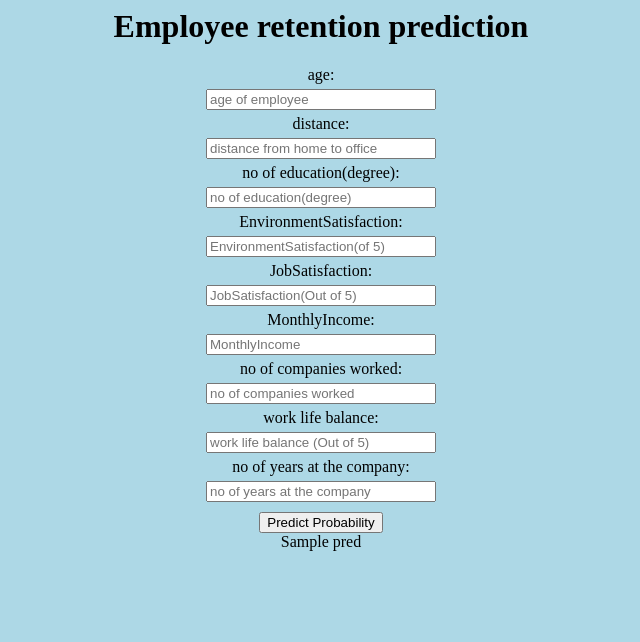
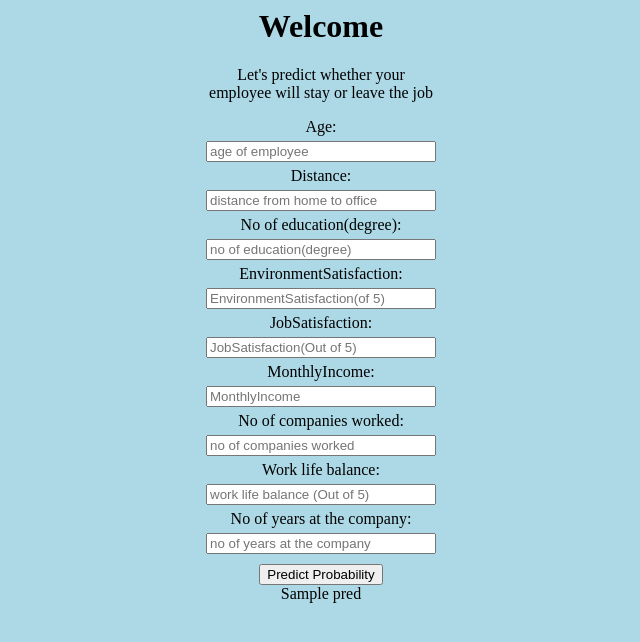
Before and after one commit to jeyanth-jr/employee-retention-prediction-flask, a Flask app: template templates/retention.html in a window 1280 px wide. Shown: the top 642 px of the page, without its empty margins (319-959 px from the left). Run offline with Flask 2, Linux system fonts and the light colour scheme; the template is opened without the code that fills it: most values are stand-ins (such as "Sample title", 1, 10 or a date in 2020); parts of the project's set-up code (start-up, migrations or seed data) failed here and were passed over.

Commit message:
Update retention.html

```diff
--- a/templates/retention.html
+++ b/templates/retention.html
@@ -2,19 +2,20 @@
     <head>
         <meta http-equiv="Content-Type" content="text/html; charset=UTF-8"/>
         <meta name="viewport" content="width=device-width, initial-scale=1, maximum-scale=1.0"/>
-        <link href="./static/styles.css" rel="stylesheet">
+        <link href= "static\styles.css" rel="stylesheet">
     </head>
-    <body>
-        <h1>Employee retention prediction</h1>
+    <body >
       <div class="container">
+        <h1>Welcome</h1>
+        <p>Let's predict whether your employee will stay or leave the job</p>
         <form action="/predict" method="post">
-                <label for="age">age:</label>
+            <label for="age">Age:</label>
             <input name="age" placeholder="age of employee" type="text" class="validate" required>
             <br>
-                <label for="DistanceFromHome">distance:</label>
+            <label for="DistanceFromHome">Distance:</label>
             <input name="DistanceFromHome" placeholder="distance from home to office" type="text" class="validate" required>
             <br>
-                <label for="Education">no of education(degree):</label>
+            <label for="Education">No of education(degree):</label>
             <input name="Education" placeholder="no of education(degree)" type="text" class="validate" required>
             <br>
             <label for="EnvironmentSatisfaction">EnvironmentSatisfaction:</label>
@@ -26,18 +27,18 @@
             <label for="MonthlyIncome">MonthlyIncome:</label>
             <input name="MonthlyIncome" placeholder="MonthlyIncome" type="text" class="validate" required>
             <br>
-                <label for="NumCompaniesWorked">no of companies worked:</label>
+            <label for="NumCompaniesWorked">No of companies worked:</label>
             <input name="NumCompaniesWorked" placeholder="no of companies worked" type="text" class="validate" required>
             <br>
-                <label for="WorkLifeBalance">work life balance:</label>
+            <label for="WorkLifeBalance">Work life balance:</label>
             <input name="WorkLifeBalance" placeholder="work life balance (Out of 5)" type="text" class="validate" required>
             <br>
-                <label for="YearsAtCompany">no of years at the company:</label>
+            <label for="YearsAtCompany">No of years at the company:</label>
             <input name="YearsAtCompany" placeholder="no of years at the company" type="text" class="validate" required>
             <br>
             <button type="submit">Predict Probability</button>
             <br>
-                {{pred}}
+            <div class="output">{{pred}}</div>
             <br>
         </form>
     </div>
```
Lines whose indentation alone changed are shown as unchanged.
